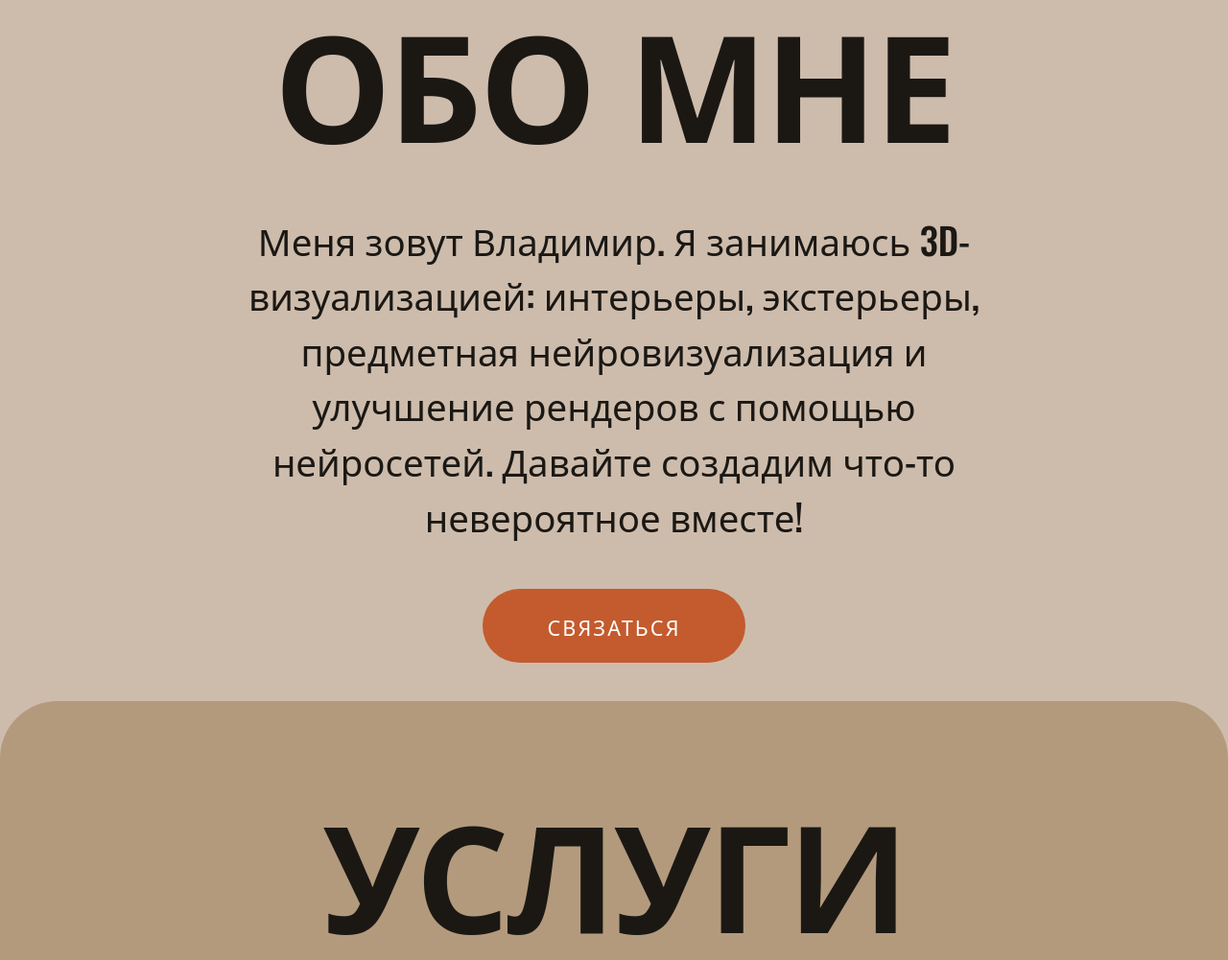
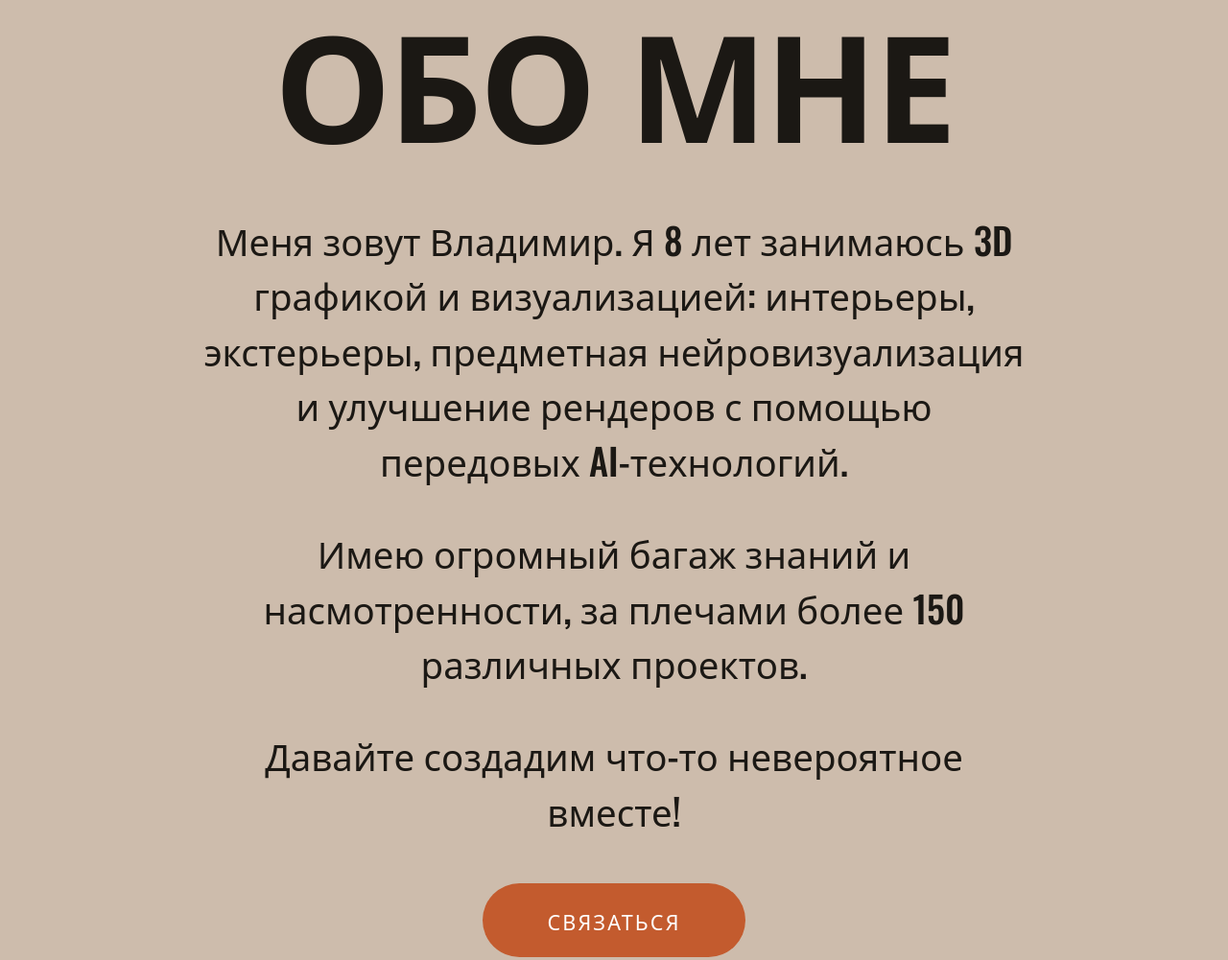
Before and after one commit to kola329/vladimer, a plain HTML site: page index.html in a window 1280 px wide. Shown: the part 1549-2550 px from the top of the page at 96% size. Drawn offline with nearby package versions, Linux system fonts and the light colour scheme.

Commit message:
Update Vladimir's About text and retain reveal animation

```diff
--- a/index.html
+++ b/index.html
@@ -55,6 +55,7 @@ h1 em{font-style:normal;color:var(--a)}
 /* about */
 .about{min-height:100vh;display:flex;flex-direction:column;align-items:center;justify-content:center;gap:4rem;padding:5rem 1.25rem;text-align:center}
 .txt{max-width:860px;font-weight:500;line-height:1.5;font-size:clamp(1.3rem,3.2vw,2.4rem)}
+.txt p+p{margin-top:1em}
 .txt span{opacity:.2}
 .stack{display:flex;flex-direction:column;align-items:center;gap:3rem}
 @media(min-width:768px){.btn.lg{padding:1.4rem 4.2rem;font-size:1.35rem}}
@@ -117,7 +118,11 @@ h1 em{font-style:normal;color:var(--a)}
 <section class="mq"><div class="row" id="r1"></div><div class="row" id="r2"></div></section>
 <section class="about" id="about">
  <h2 class="big fade">Обо мне</h2>
- <div class="stack"><p class="txt" id="at">Меня зовут Владимир. Я занимаюсь 3D-визуализацией: интерьеры, экстерьеры, предметная нейровизуализация и улучшение рендеров с помощью нейросетей. Давайте создадим что-то невероятное вместе!</p><a class="btn lg" href="https://t.me/Real_3d_vizer" target="_blank" rel="noopener">Связаться</a></div>
+ <div class="stack"><div class="txt" id="at">
+  <p>Меня зовут Владимир. Я 8 лет занимаюсь 3D графикой и визуализацией: интерьеры, экстерьеры, предметная нейровизуализация и улучшение рендеров с помощью передовых AI-технологий.</p>
+  <p>Имею огромный багаж знаний и насмотренности, за плечами более 150 различных проектов.</p>
+  <p>Давайте создадим что-то невероятное вместе!</p>
+ </div><a class="btn lg" href="https://t.me/Real_3d_vizer" target="_blank" rel="noopener">Связаться</a></div>
 </section>
 <section class="svc" id="services"><h2 class="big fade">Услуги</h2><div id="blocks"></div></section>
 <section class="ct" id="contacts">
@@ -162,7 +167,17 @@ let tx=0;lb.addEventListener('touchstart',e=>tx=e.touches[0].clientX,{passive:tr
 const mk=a=>{let h='';for(let k=0;k<2;k++)a.forEach(s=>h+=`<img loading="lazy" decoding="async" src="images/carousel/${s}.webp" width="840" height="540" alt="">`);return h};
 const r1=$('#r1'),r2=$('#r2');r1.innerHTML=mk(['z1','e1','k1','z4','e4','z8','k3','e5']);r2.innerHTML=mk(['z3','k5','e2','z7','sun','z2','e6','k4']);
 // about text
-const at=$('#at'),t=at.textContent;at.textContent='';const ch=[...t].map(c=>{const s=document.createElement('span');s.textContent=c;at.appendChild(s);return s});
+const at=$('#at');
+const ch=Array.from(at.querySelectorAll('p')).flatMap(paragraph=>{
+  const text=paragraph.textContent;
+  paragraph.textContent='';
+  return [...text].map(character=>{
+    const span=document.createElement('span');
+    span.textContent=character;
+    paragraph.appendChild(span);
+    return span;
+  });
+});
 const io=new IntersectionObserver(es=>es.forEach(e=>{if(e.isIntersecting){e.target.classList.add('in');io.unobserve(e.target)}}),{rootMargin:'50px'});
 document.querySelectorAll('.fade').forEach(e=>io.observe(e));
 const mq=document.querySelector('.mq'),aboutButton=at.parentElement.querySelector('.btn');
```
